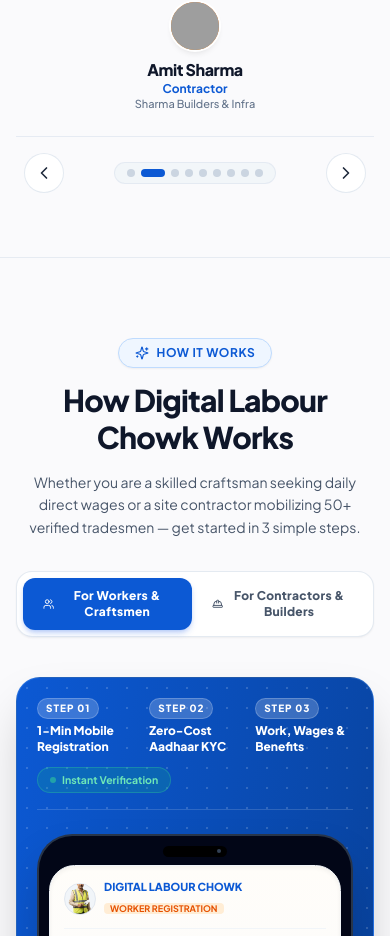
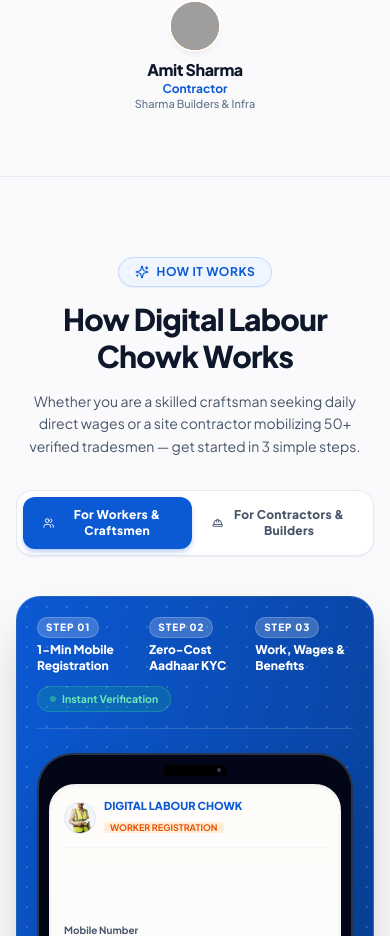
Before and after one commit to suryanmandal/digitallabourchowkv2, a Next.js app: page / in a window 390 px wide. Shown: the part 3340-4276 px from the top of the page. Built offline with nearby package versions, Linux system fonts and the light colour scheme; grey boxes are pictures that could not be loaded.

Commit message:
fix(ui): remove redundant mobile navigation controller bar from testimonials section

```diff
--- a/components/Home.tsx
+++ b/components/Home.tsx
@@ -1291,41 +1291,6 @@ export function StatsAndTestimonials() {
                   </div>
                 ))}
               </div>
-            </div>
-
-            {/* Mobile / Tablet Horizontal Navigation Controls (Directly below cards on mobile) */}
-            <div className="lg:hidden flex items-center justify-between mt-6 pt-4 border-t border-slate-200/80 px-2">
-              <button
-                type="button"
-                onClick={prevSlide}
-                className="w-10 h-10 rounded-full bg-white hover:bg-slate-100 text-slate-800 border border-slate-200/90 shadow-xs flex items-center justify-center transition-all active:scale-95"
-                aria-label="Previous Testimonial"
-              >
-                <ChevronLeft className="w-5 h-5" />
-              </button>
-
-              <div className="flex gap-1.5 items-center px-3 py-1.5 rounded-full bg-slate-100/90 border border-slate-200/80">
-                {Array.from({ length: maxIndex + 1 }).map((_, idx) => (
-                  <button
-                    key={idx}
-                    type="button"
-                    onClick={() => setCurrentIndex(idx)}
-                    className={`h-2 rounded-full transition-all duration-300 ${
-                      currentIndex === idx ? "w-6 bg-[#0C59D4]" : "w-2 bg-slate-300 hover:bg-slate-400"
-                    }`}
-                    aria-label={`Go to slide ${idx + 1}`}
-                  />
-                ))}
-              </div>
-
-              <button
-                type="button"
-                onClick={nextSlide}
-                className="w-10 h-10 rounded-full bg-white hover:bg-slate-100 text-slate-800 border border-slate-200/90 shadow-xs flex items-center justify-center transition-all active:scale-95"
-                aria-label="Next Testimonial"
-              >
-                <ChevronRight className="w-5 h-5" />
-              </button>
             </div>
           </div>
 
```
